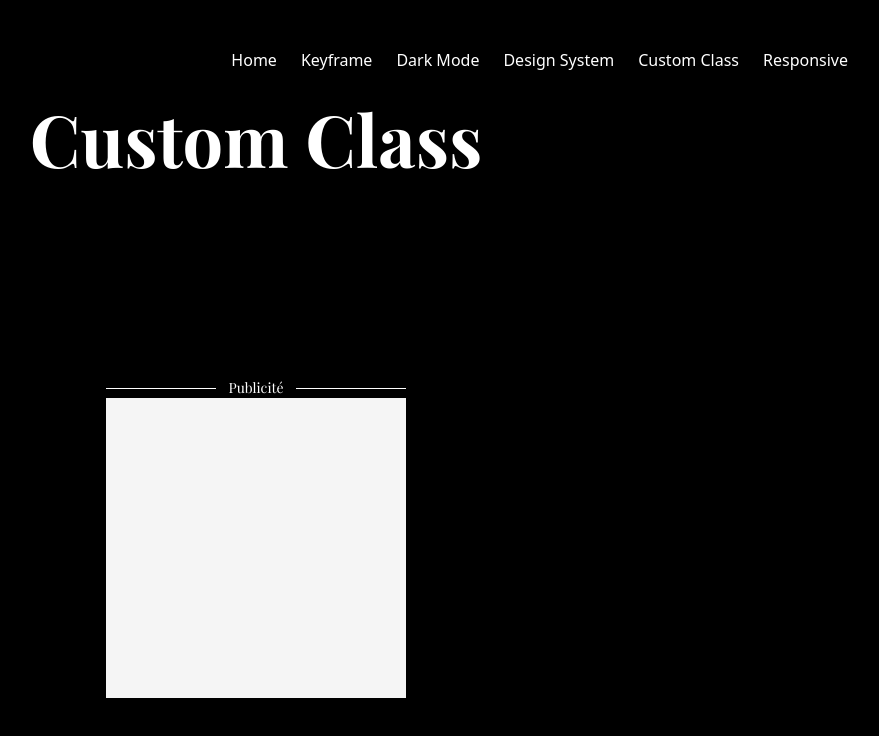
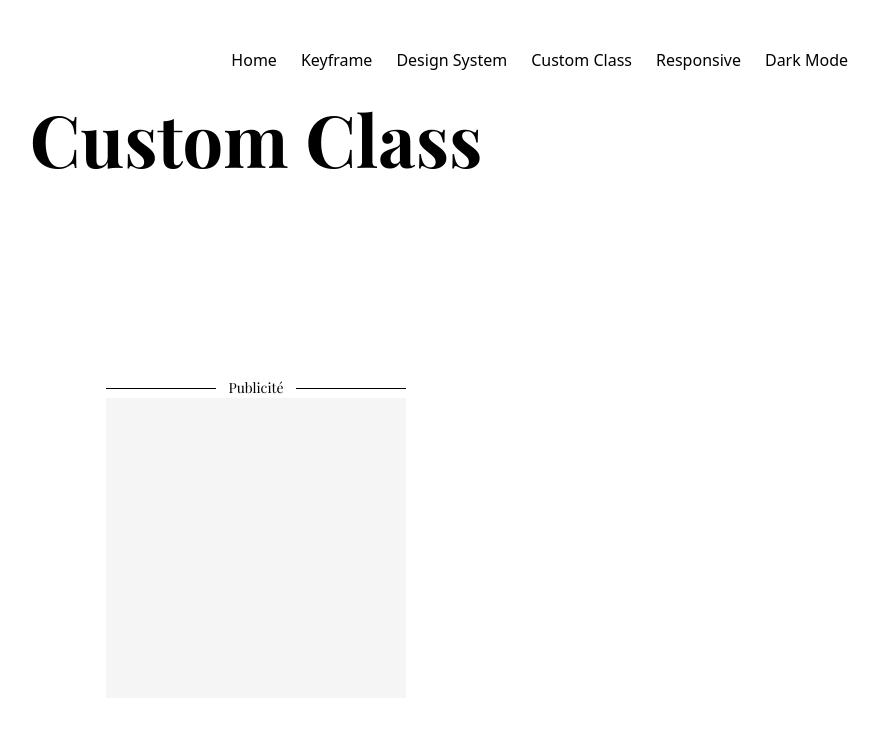
Before and after one commit to maxisix/interior, a Next.js app: page /custom-class in a window 1280 px wide. Shown: the top 736 px of the page, without its empty margins (384-1263 px from the left). Built offline with nearby package versions, Linux system fonts and the light colour scheme; a web font is replaced by a local one.

Commit message:
Try darkmode

```diff
--- a/src/app/custom-class/page.tsx
+++ b/src/app/custom-class/page.tsx
@@ -9,7 +9,7 @@ export default function CustomClass() {
       <h1 className="text-7xl font-bold">Custom Class</h1>
 
       <div className="flex flex-col items-center">
-        <div className="publicite_label after:content-[' '] before:content-[' '] flex w-full items-center justify-center gap-3 text-sm font-light before:h-[1px] before:flex-1 before:bg-white after:h-[1px] after:flex-1 after:bg-white">
+        <div className="publicite_label after:content-[' '] before:content-[' '] flex w-full items-center justify-center gap-3 text-sm font-light before:h-[1px] before:flex-1 before:bg-black after:h-[1px] after:flex-1 after:bg-black dark:before:bg-white dark:after:bg-white">
           Publicité
         </div>
         <div className="publicite">
--- a/src/app/dark-mode/page.tsx
+++ /dev/null
@@ -1,12 +0,0 @@
-export const metadata = {
-  title: 'Dark Mode',
-  description: 'A new feature in Tailwind CSS 2.0',
-}
-
-export default function DarkMode() {
-  return (
-    <div className="container mx-auto grid h-screen items-center justify-center">
-      <h1 className="text-7xl font-bold">Dark Mode</h1>
-    </div>
-  )
-}
--- a/src/app/globals.css
+++ b/src/app/globals.css
@@ -19,8 +19,3 @@
     width: 970px;
   }
 }
-
-body {
-  background: black;
-  color: white;
-}
--- a/src/app/layout.tsx
+++ b/src/app/layout.tsx
@@ -15,7 +15,7 @@ export default function RootLayout({
 }) {
   return (
     <html lang="en">
-      <body>
+      <body className="dark:bg-black dark:text-white">
         <Font>
           <Nav />
           {children}
--- a/src/app/page.tsx
+++ b/src/app/page.tsx
@@ -5,7 +5,7 @@ export default function Home() {
         <div className="container mx-auto grid">
           {/* <Nav /> */}
 
-          <div className="mt-[128px] text-center text-white">
+          <div className="mt-[270px] text-center">
             <h1 className="text-4xl font-bold md:text-7xl">
               Bring Serenity to Your Place
               <br /> With Interior
@@ -20,7 +20,7 @@ export default function Home() {
                 type="text"
                 name="search"
                 placeholder="Search"
-                className="w-full rounded-full border border-white bg-transparent px-7 py-6 placeholder-white outline-0"
+                className="w-full rounded-full border border-black bg-transparent px-7 py-6 placeholder-black outline-0 dark:border-white dark:placeholder-white"
               />
               <button className="absolute top-[50%] right-3 h-12 w-12 translate-y-[-50%] rounded-full bg-[#525A55] stroke-white text-black hover:bg-white hover:stroke-[#525A55]">
                 <svg
--- a/src/app/responsive/page.tsx
+++ b/src/app/responsive/page.tsx
@@ -5,7 +5,7 @@ export const metadata = {
 
 export default function Responsive() {
   return (
-    <div className="container mx-auto bg-black text-white">
+    <div className="container mx-auto">
       <div className="flex h-screen flex-col items-center justify-center gap-4 text-center md:flex-row">
         <div className="md:flex-1">
           <h3>Free Shapping</h3>
--- a/src/modules/nav/nav.component.tsx
+++ b/src/modules/nav/nav.component.tsx
@@ -1,15 +1,14 @@
+'use client'
+
 import Link from 'next/link'
 
 export const Nav = () => (
-  <nav className="absolute right-12 top-12	z-20	 grid grid-flow-col gap-6 font-sans text-white">
+  <nav className="absolute right-12 top-12 z-20 grid grid-flow-col gap-6 font-sans">
     <Link className="hover:text-[#525A55]" href="/">
       Home
     </Link>
     <Link className="hover:text-[#525A55]" href="/keyframe">
       Keyframe
-    </Link>
-    <Link className="hover:text-[#525A55]" href="/dark-mode">
-      Dark Mode
     </Link>
     <Link className="hover:text-[#525A55]" href="/design-system">
       Design System
@@ -20,5 +19,13 @@ export const Nav = () => (
     <Link className="hover:text-[#525A55]" href="/responsive">
       Responsive
     </Link>
+    <button
+      onClick={() => {
+        const html = document.querySelector('html')
+        html?.classList.toggle('dark')
+      }}
+    >
+      Dark Mode
+    </button>
   </nav>
 )
--- a/tailwind.config.js
+++ b/tailwind.config.js
@@ -8,6 +8,7 @@ module.exports = {
     // Or if using `src` directory:
     './src/**/*.{js,ts,jsx,tsx}',
   ],
+  darkMode: 'class',
   theme: {
     extend: {
       backgroundImage: {
```
Also changed, not shown: 1 other file (tests, documents, lock files or other folders).
